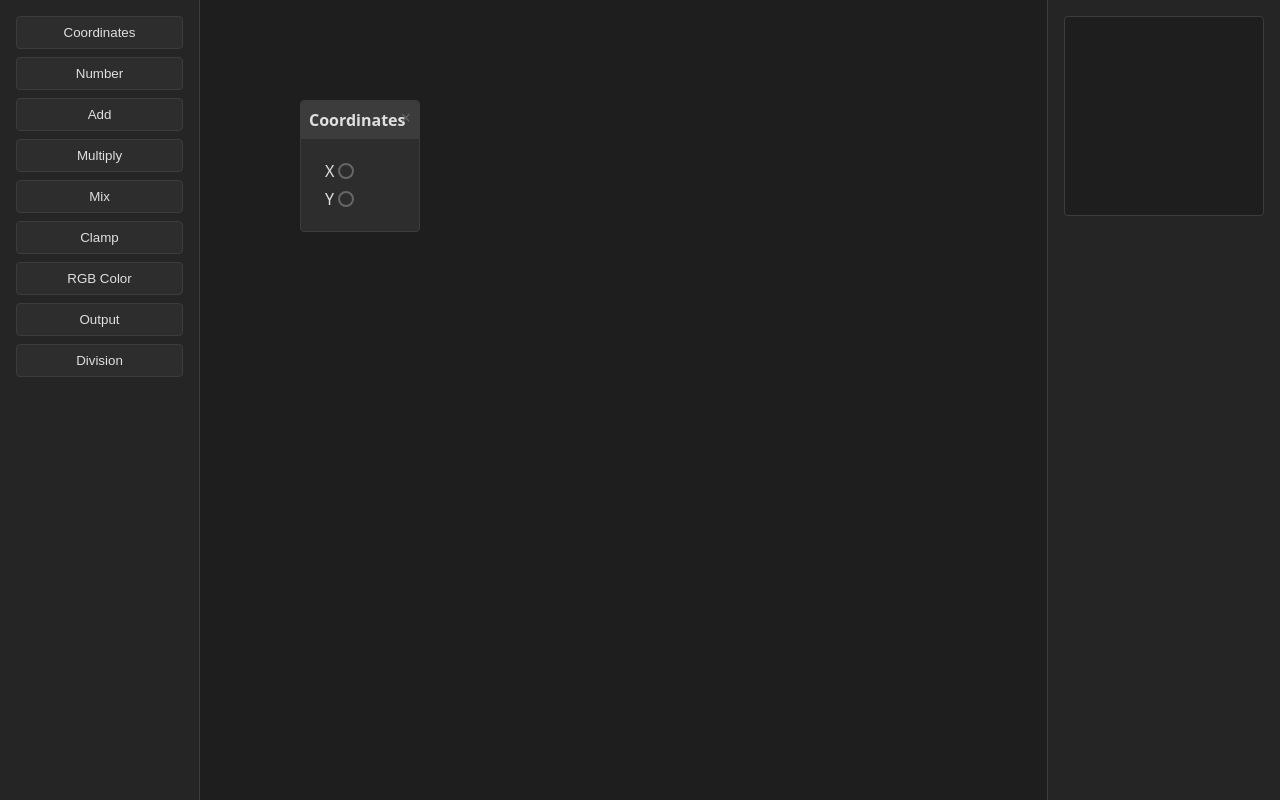
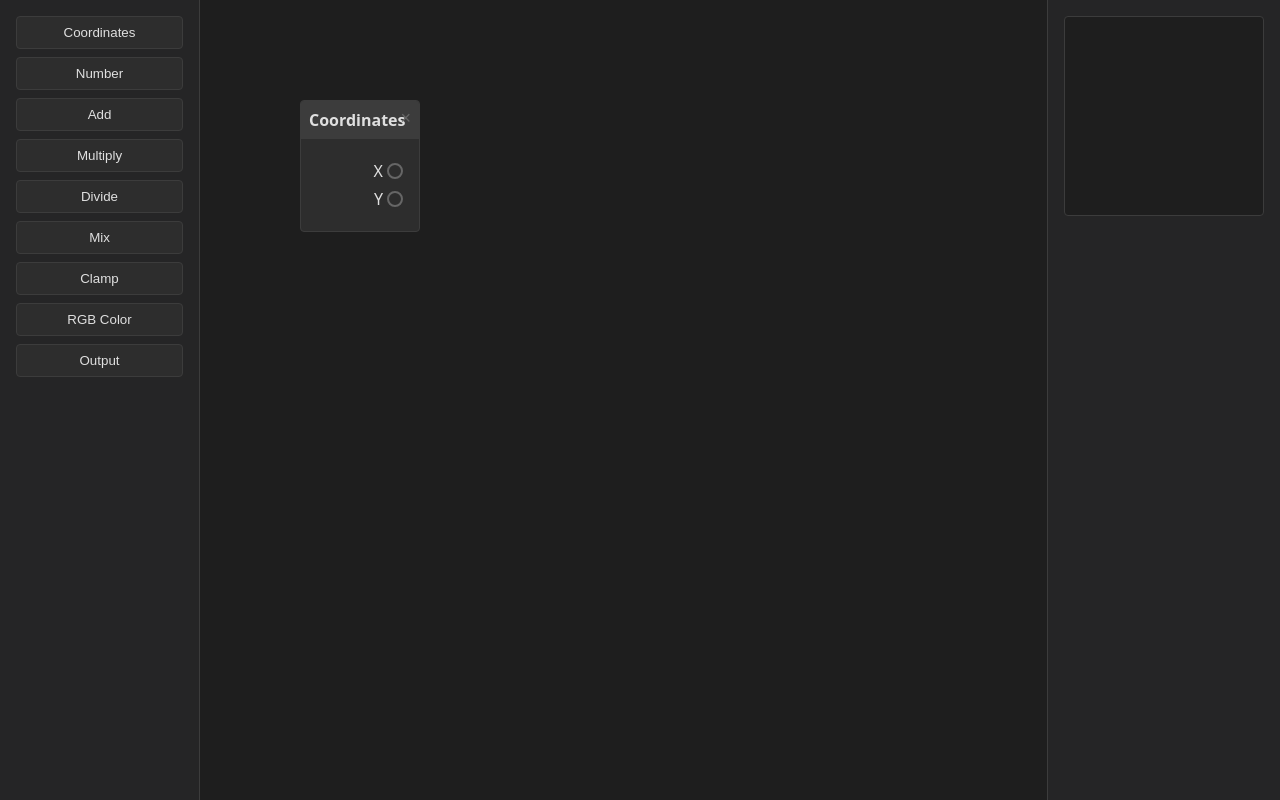
Before and after one commit to zordone/image-synth, a React (Vite) app: page / in a window 1280 px wide. Both pictures are taken after a click on the button "Coordinates". Built offline with nearby package versions, Linux system fonts and the light colour scheme.

Commit message:
Small fixes

```diff
--- a/src/components/App.tsx
+++ b/src/components/App.tsx
@@ -58,6 +58,7 @@ export const App: React.FC = () => {
   } | null>(null);
   const moduleAreaRef = useRef<HTMLDivElement>(null);
   const canvasRef = useRef<HTMLCanvasElement>(null);
+  const prevLastUpdatedRef = useRef<number | null>(null);
 
   const sensors = useSensors(
     useSensor(MouseSensor, {
@@ -323,6 +324,11 @@ export const App: React.FC = () => {
 
   // Update canvas when modules, connections, or parameters change
   useEffect(() => {
+    // Skip if lastUpdated hasn't changed (only positions were updated)
+    if (prevLastUpdatedRef.current === snap.lastUpdated) {
+      return;
+    }
+
     const canvas = canvasRef.current;
     if (canvas) {
       canvas.width = 200;
@@ -334,7 +340,10 @@ export const App: React.FC = () => {
         });
       });
     }
-  }, [snap.modules, snap.connections]);
+
+    // Update the previous value
+    prevLastUpdatedRef.current = snap.lastUpdated;
+  }, [snap.lastUpdated, snap.modules, snap.connections]);
 
   // Calculate inputs for each module
   const moduleInputs = React.useMemo(() => {
--- a/src/components/BaseModule.tsx
+++ b/src/components/BaseModule.tsx
@@ -101,6 +101,8 @@ export const BaseModule: React.FC<BaseModuleProps> = ({
       $isDragging={isDragging}
       $hasError={errors.size > 0}
       id={`module-${id}`}
+      onMouseEnter={() => setShowTooltip(true)}
+      onMouseLeave={() => setShowTooltip(false)}
       {...attributes}
       {...listeners}
     >
@@ -116,7 +118,7 @@ export const BaseModule: React.FC<BaseModuleProps> = ({
       <ModuleBody>
         <PortsContainer>
           {definition.inputs.map((input) => (
-            <PortRow key={input.name}>
+            <PortRow key={input.name} $isInput>
               <Port
                 id={`port-${id}-${input.name}`}
                 $isInput
--- a/src/components/styled.ts
+++ b/src/components/styled.ts
@@ -75,11 +75,12 @@ export const PortsContainer = styled.div`
   padding: 8px;
 `;
 
-export const PortRow = styled.div`
+export const PortRow = styled.div<{ $isInput?: boolean }>`
   display: flex;
   align-items: center;
   margin: 4px 0;
   height: 24px;
+  justify-content: ${(props) => (props.$isInput ? "flex-start" : "flex-end")};
 `;
 
 export const Port = styled.div<{
--- a/src/modules/index.ts
+++ b/src/modules/index.ts
@@ -180,10 +180,10 @@ export const OutputModule: ModuleDefinition = {
   calculate: () => ({}), // No outputs to calculate
 };
 
-export const DivisionModule: ModuleDefinition = {
-  id: "division",
+export const DivideModule: ModuleDefinition = {
+  id: "divide",
   type: "Math",
-  name: "Division",
+  name: "Divide",
   inputs: [
     { name: "A", type: "number", required: true },
     { name: "B", type: "number", required: true },
@@ -196,7 +196,7 @@ export const DivisionModule: ModuleDefinition = {
   parameters: [],
   calculate: (inputs) => {
     // Validate inputs
-    if (!validateRequiredInputs(inputs, DivisionModule)) {
+    if (!validateRequiredInputs(inputs, DivideModule)) {
       throw new Error("Missing required inputs");
     }
     if (!isNumber(inputs.A) || !isNumber(inputs.B)) {
@@ -227,9 +227,9 @@ export const moduleRegistry: ModuleDefinition[] = [
   NumberModule,
   AddModule,
   MultiplyModule,
+  DivideModule,
   MixModule,
   ClampModule,
   RGBColorModule,
   OutputModule,
-  DivisionModule,
 ];
--- a/src/store/index.ts
+++ b/src/store/index.ts
@@ -4,6 +4,7 @@ import type { ModuleInstance, Connection, ModuleValue } from "../types/module";
 interface AppState {
   modules: ModuleInstance[];
   connections: Connection[];
+  lastUpdated: number;
 }
 
 // Load initial state from localStorage or use empty state
@@ -28,6 +29,7 @@ export const subscribeWithStorage = () => {
 export const actions = {
   addModule: (module: ModuleInstance) => {
     state.modules.push(module);
+    state.lastUpdated = Date.now();
   },
 
   removeModule: (moduleId: string) => {
@@ -36,6 +38,7 @@ export const actions = {
     state.connections = state.connections.filter(
       (c) => c.fromModuleId !== moduleId && c.toModuleId !== moduleId
     );
+    state.lastUpdated = Date.now();
   },
 
   updateModulePosition: (moduleId: string, x: number, y: number) => {
@@ -53,6 +56,7 @@ export const actions = {
     const module = state.modules.find((m) => m.id === moduleId);
     if (module) {
       module.parameters[paramName] = value;
+      state.lastUpdated = Date.now();
     }
   },
 
@@ -72,9 +76,11 @@ export const actions = {
     } else {
       state.connections.push(connection);
     }
+    state.lastUpdated = Date.now();
   },
 
   removeConnection: (connectionId: string) => {
     state.connections = state.connections.filter((c) => c.id !== connectionId);
+    state.lastUpdated = Date.now();
   },
 };
--- a/src/utils/renderer.ts
+++ b/src/utils/renderer.ts
@@ -161,12 +161,6 @@ export function calculateModuleInputs(
       );
       if (!sourceDefinition) return;
 
-      // For coordinate module, handle coordinate input specially
-      if (sourceModule.definitionId === "coordinate") {
-        inputs[input.name] = input.name === "X" ? 0.5 : 0.5; // Default to center
-        return;
-      }
-
       // Otherwise use the module's calculate function
       try {
         const sourceOutputs = calculateModule(
```
